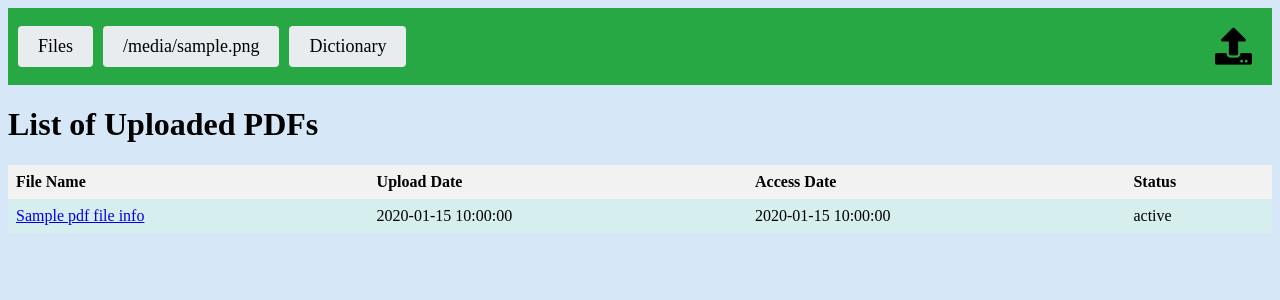
After one commit to wreczek/pdf_viewer_and_dictionary, a Flask app: template templates/file_list.html in a window 1280 px wide. The commit adds this page. Shown: the top 300 px of the page. Run offline with Flask 3, Linux system fonts and the light colour scheme; the template is opened without the code that fills it: most values are stand-ins (such as "Sample title", 1, 10 or a date in 2020).

Commit message:
1. rename home.html to file_list.html 2. add new file home.html (for new home page with image) 3. add a button for the current file 4. change endpoints accordingly

```diff
--- a/main.py
+++ b/main.py
@@ -13,6 +13,11 @@ app.config['UPLOAD_FOLDER'] = UPLOAD_FOLDER
 
 @app.route('/')
 def index():
+    return render_template("home.html")
+
+
+@app.route('/pdf_viewer')
+def pdf_viewer_home():
     pdf_files = [f for f in os.listdir(app.config['UPLOAD_FOLDER']) if f.endswith('.pdf')]
 
     pdf_files_info = []
@@ -32,12 +37,7 @@ def index():
 
     pdf_files_info.sort(key=lambda x: x['access_date'], reverse=True)
 
-    return render_template('home.html', pdf_files_info=pdf_files_info)
-
-
-@app.route('/pdf_viewer')
-def pdf_viewer_home():
-    return index()
+    return render_template('file_list.html', pdf_files_info=pdf_files_info)
 
 
 @app.route('/unfamiliar_words')
--- a/templates/bar.html
+++ b/templates/bar.html
@@ -10,14 +10,18 @@
 <body>
   <div class="nav-bar">
     <div>
-      <a href="{{ url_for('index') }}">Files</a>
+      <a href="{{ url_for('pdf_viewer_home') }}">Files</a>
     </div>
 
-    {% if current_file %}
-      <div>
-        <a href="#" class="active">{{ current_file }}</a>
-      </div>
-    {% endif %}
+    <div>
+      <a href="/#" class="active">
+        {% if current_file %}
+          {{ current_file }}
+        {% else %}
+          Current file
+        {% endif %}
+      </a>
+    </div>
 
     <div>
       <a href="{{ url_for('unfamiliar_words') }}">Dictionary</a>
--- /dev/null
+++ b/templates/file_list.html
@@ -0,0 +1,31 @@
+{% extends 'bar.html' %}
+
+{% block title %}
+    Files list
+{% endblock %}
+
+{% block content %}
+    <h1>List of Uploaded PDFs</h1>
+    <table class="my-table">
+        <thead>
+            <tr>
+                <th>File Name</th>
+                <th>Upload Date</th>
+                <th>Access Date</th>
+                <th>Status</th>
+            </tr>
+        </thead>
+        <tbody>
+            {% for pdf_file_info in pdf_files_info %}
+                <tr>
+                    <td>
+                        <a href="/pdf_viewer/{{ pdf_file_info['name'] }}">{{ pdf_file_info['name'] }}</a>
+                    </td>
+                    <td>{{ pdf_file_info['upload_date'] }}</td>
+                    <td>{{ pdf_file_info['access_date'] }}</td>
+                    <td>{{ pdf_file_info['status'] }}</td>
+                </tr>
+            {% endfor %}
+        </tbody>
+    </table>
+{% endblock %}
```
Also changed, not shown: templates/home.html (+4 -23 lines).
